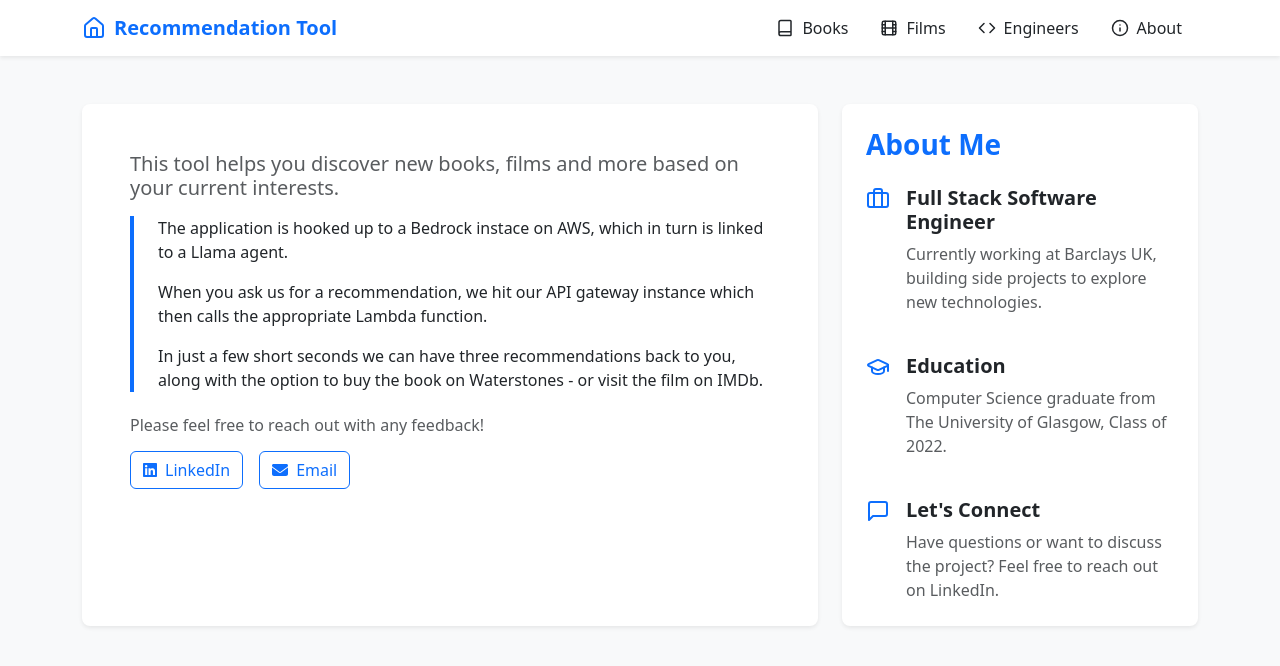
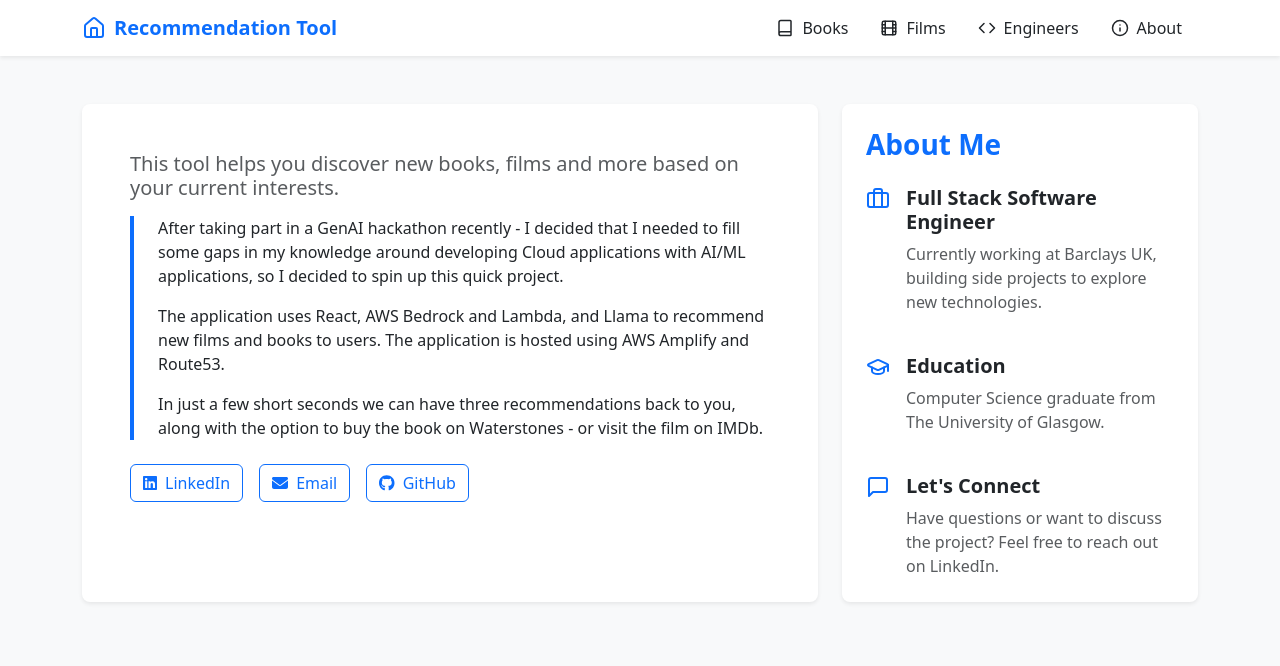
Before and after one commit to shadey67/readNext, a React (Create React App) app: page /about in a window 1280 px wide. Shown: the top 666 px of the page. Built offline with nearby package versions, Linux system fonts and the light colour scheme.

Commit message:
changes to copy on pages

```diff
--- a/src/components/recommendedEngineer.js
+++ b/src/components/recommendedEngineer.js
@@ -1,5 +1,7 @@
 import React from 'react';
-import { Award, Star } from 'lucide-react';
+import { Award } from 'lucide-react';
+import { FontAwesomeIcon } from '@fortawesome/react-fontawesome';
+import { faLinkedin } from '@fortawesome/free-brands-svg-icons';
 
 export default function EngineerRecommendation() {
     return (
@@ -18,11 +20,20 @@ export default function EngineerRecommendation() {
                                         <h4 className="mb-1 fw-bold">Owen Shade</h4>
                                         <p className="text-muted mb-2">Full Stack Software Engineer</p>
                                     </div>
-                                    <Star size={24} className="text-warning" />
+                                    <a
+                                    href="https://www.linkedin.com/in/owen-shade-a82019209/"
+                                    target="_blank"
+                                    rel="noopener noreferrer"
+                                    className="btn btn-outline-primary"
+                                    >
+                                    <FontAwesomeIcon icon={faLinkedin} className="me-2" />
+                                    LinkedIn
+                                    </a>
                                 </div>
                                 <hr className="my-4" />
                                 <p className="text-muted">
-                                    A top-tier engineer with exceptional skills and proven expertise in delivering high-quality software solutions.
+                                    A top-tier full stack engineer with over two years experience working within the financial services industry.
+                                    <br></br>Proven expertise in delivering high-quality software solutions using a vast array of different technological skills and disciplines.
                                 </p>
                             </div>
                         </div>
--- a/src/pages/about.js
+++ b/src/pages/about.js
@@ -1,7 +1,7 @@
 import React from 'react';
 import { Briefcase, GraduationCap, MessageSquare } from 'lucide-react';
 import { FontAwesomeIcon } from '@fortawesome/react-fontawesome';
-import { faLinkedin } from '@fortawesome/free-brands-svg-icons';
+import { faLinkedin, faGithub } from '@fortawesome/free-brands-svg-icons';
 import { faEnvelope } from '@fortawesome/free-solid-svg-icons';
 
 export default function About() {
@@ -15,19 +15,18 @@ export default function About() {
                 <div className="mb-4">
                   <h5 className="text-muted mb-3">This tool helps you discover new books, films and more based on your current interests.</h5>
                   <div className="border-start border-4 border-primary ps-4 mb-4">
-                    <p>
-                    The application is hooked up to a Bedrock instace on AWS, which in turn is linked to a Llama agent.
+                    <p>After taking part in a GenAI hackathon recently - I decided that I needed to fill some gaps in my knowledge around developing
+                    Cloud applications with AI/ML applications, so I decided to spin up this quick project.
                     </p>
                     <p>
-                    When you ask us for a recommendation, we hit our API gateway instance which then calls the appropriate
-                    Lambda function.
+                    The application uses React, AWS Bedrock and Lambda, and Llama to recommend new films and books to users. The application is hosted
+                    using AWS Amplify and Route53.
                     </p>
                     <p>
                     In just a few short seconds we can have three recommendations back to you, along with the option
                     to buy the book on Waterstones - or visit the film on IMDb.
                     </p>
                   </div>
-                  <h6 className="text-muted mb-3">Please feel free to reach out with any feedback!</h6>
                   <div className="d-flex gap-3">
                     <a
                       href="https://www.linkedin.com/in/owen-shade-a82019209/"
@@ -44,6 +43,15 @@ export default function About() {
                     >
                       <FontAwesomeIcon icon={faEnvelope} className="me-2" />
                       Email
+                    </a>
+                    <a
+                      href="https://github.com/shadey67"
+                      target="_blank"
+                      rel="noopener noreferrer"
+                      className="btn btn-outline-primary"
+                    >
+                      <FontAwesomeIcon icon={faGithub} className="me-2" />
+                      GitHub
                     </a>
                   </div>
                 </div>
@@ -73,7 +81,7 @@ export default function About() {
                   <div>
                     <h5 className="fw-bold mb-2">Education</h5>
                     <p className="text-muted">
-                      Computer Science graduate from The University of Glasgow, Class of 2022.
+                      Computer Science graduate from The University of Glasgow.
                     </p>
                   </div>
                 </div>
```
